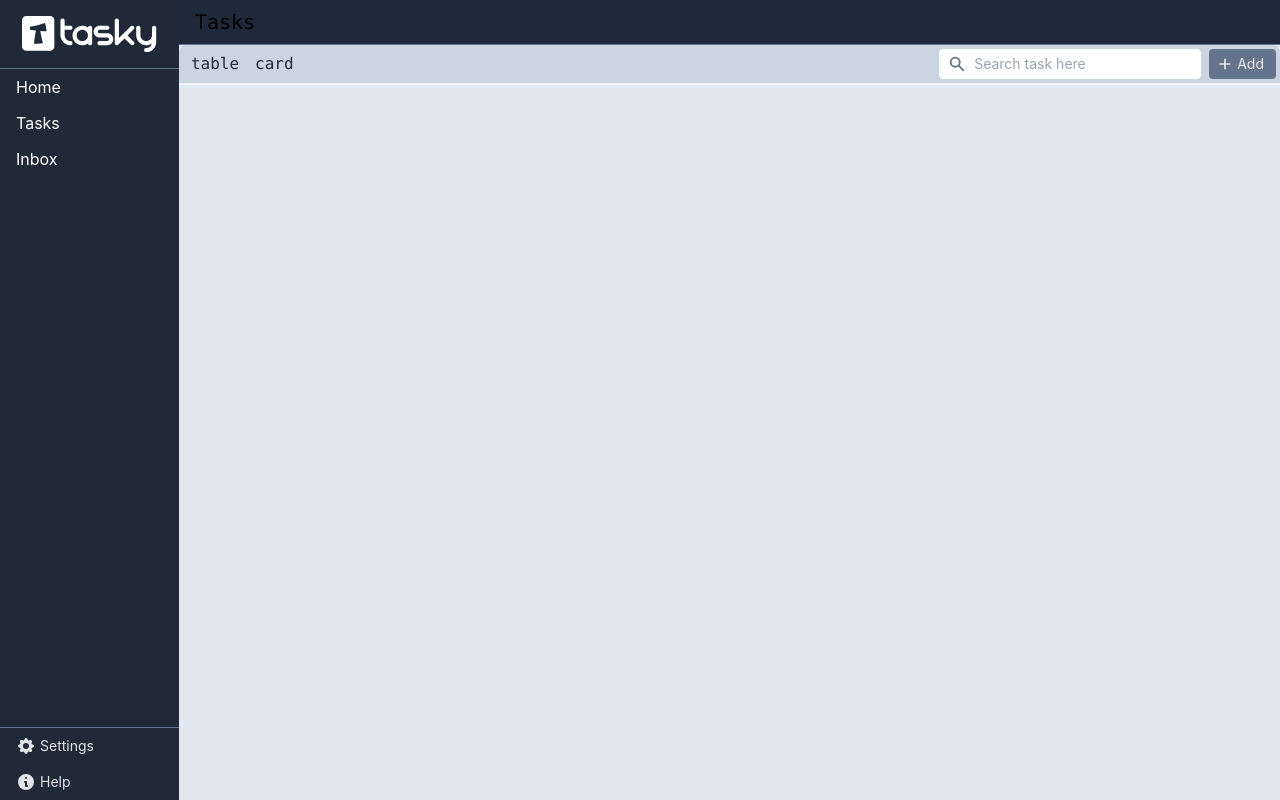
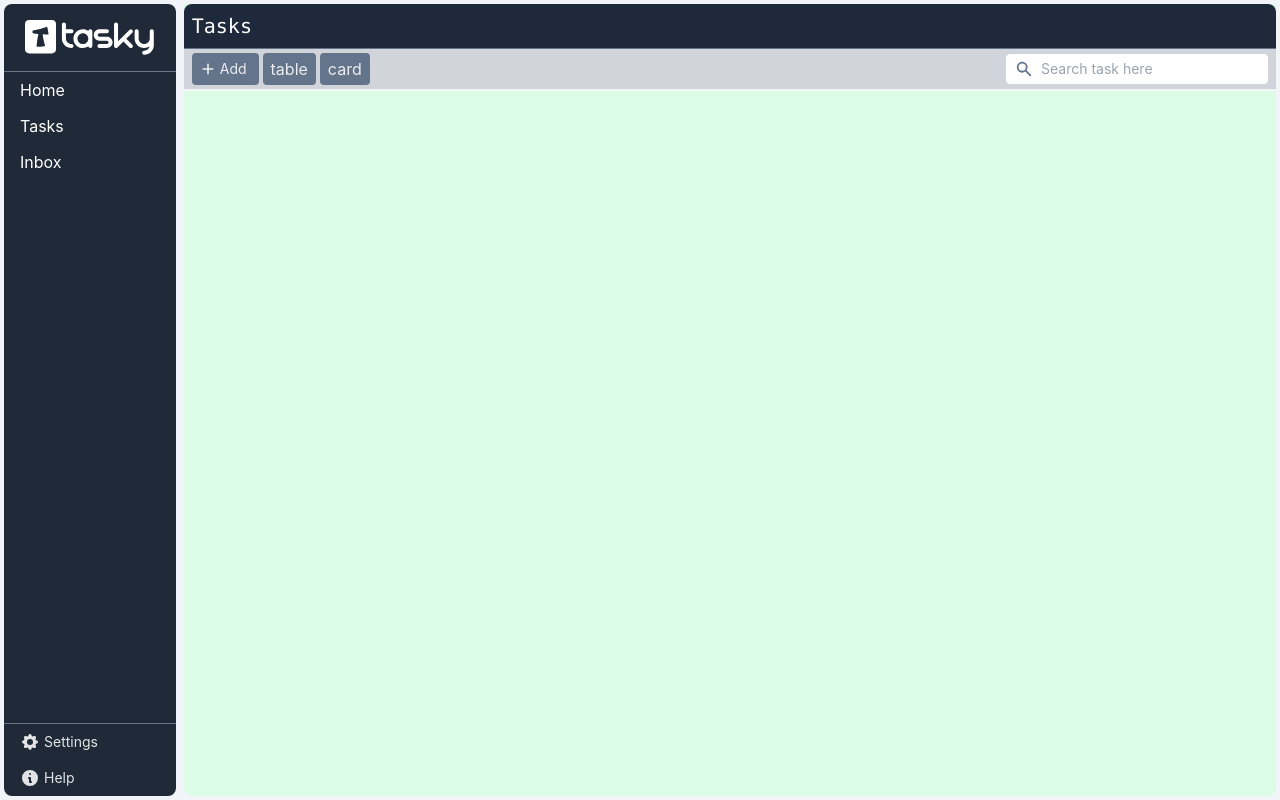
Before and after one commit to swarnavopramanik/task-management-application, a React (Vite) app: page /dashboard in a window 1280 px wide. Built offline with nearby package versions, Linux system fonts and the light colour scheme.

Commit message:
updated design

```diff
--- a/src/components/dashboardnav.jsx
+++ b/src/components/dashboardnav.jsx
@@ -1,13 +1,14 @@
 import React from 'react'
 
-import { HiPlus, HiCog, HiInformationCircle as Info,HiMenu } from "react-icons/hi"
+import { HiPlus, HiCog, HiInformationCircle as Info, HiMenu } from "react-icons/hi"
 import { LogoLight30 } from '../assets/taskylogos'
 
 
 export default function DashboardNav() {
   return (
 
-    <nav className="bg-gray-800 h-12 md:h-screen w-screen md:w-52 ">
+    <div className=" h-12 md:h-screen w-screen md:w-52 pt-1 px-1 md:p-1">
+      <nav className="bg-gray-800  h-full w-full rounded-lg md:rounded-r-lg">
         <div className='flex md:hidden justify-between h-full p-2'>
           <div className=" my-auto">
             <a href='/' className="block w-24 text-white "><LogoLight30 /></a>
@@ -40,6 +41,7 @@ export default function DashboardNav() {
           </div>
         </div>
       </nav>
+    </div>
 
   )
 }
--- a/src/components/tasks.jsx
+++ b/src/components/tasks.jsx
@@ -93,21 +93,22 @@ export default function Tasks() {
 
   return (
     <>
-      <div className="flex justify-between items-center px-2 bg-slate-800 border-b border-slate-500">
-        <h2 className=" p-2 text-xl font-mono text-black">Tasks</h2>
-        <div className="flex">
-          {/* avatar for profile. */}
-        </div>
+      <div className="flex justify-between items-center px-2 bg-slate-800 border-b border-slate-500 rounded-t-lg ">
+        <h2 className="py-2 text-xl font-mono text-white">Tasks</h2>
       </div>
 
-      <div className="flex justify-between items-center p-1 bg-slate-300 rounded-t-lg">
+      <div className="flex justify-between items-center bg-gray-300 px-2 py-1">
         <div className='flex'>
-        <button className=" px-2  font-mono text-slate-800">table</button>
-        <button className=" px-2  font-mono text-slate-800">card</button>
+          <button className=" mr-1 bg-slate-500 inline-flex items-center px-2 py-1 rounded hover:bg-slate-600 hover:duration-500 hover:text-white" onClick={() => (setformstate({ ...formstate, state: "new" }))} >
+            <HiPlus />
+            <span className="mx-1 text-sm">Add</span>
+          </button>
+          <button className="mr-1 bg-slate-500 px-2 py-1 rounded hover:bg-slate-600 hover:duration-500 hover:text-white">table</button>
+          <button className="mr-1 bg-slate-500 px-2 py-1 rounded hover:bg-slate-600 hover:duration-500 hover:text-white">card</button>
         </div>
         <div className="flex">
           <TaskSearch changehandler={handleTaskSearch} />
-          <button className=" ml-2 bg-slate-500 inline-flex items-center px-2 py-1 rounded hover:bg-slate-600 hover:duration-500 hover:text-white" onClick={() => (setformstate({ ...formstate, state: "new" }))} > <HiPlus /> <span className="mx-1 text-sm">Add</span></button>
+
         </div>
       </div>
 
@@ -123,7 +124,6 @@ export default function Tasks() {
               title="Create new task"
               submitbtn="Create"
               closeForm={closeForm} />
-
           </div>) : null}
 
         {formstate.state === "edit" ?
@@ -137,8 +137,8 @@ export default function Tasks() {
               closeForm={closeForm} />
           </div>) : null}
 
-        {/*  */}
-        <div className=" flex flex-col items-center sm:items-start sm:grid sm:grid-cols-2 lg:grid-cols-3  gap-x-2 gap-y-4 p-2 ">
+
+        <div className=" flex flex-col items-center sm:grid sm:grid-cols-2 lg:grid-cols-4 lg:items-start gap-x-2 gap-y-4 p-2 ">
           {/* tasks goes here */}
           {taskList.map(task => (<TaskCard
             key={task.taskId}
@@ -194,15 +194,15 @@ export function TaskCard(task) {
           <p className=' inline text-slate-500  bg-slate-200 px-3 rounded-lg '>{task.type ? task.type : "type"}</p>
         </div>
 
-        <p className="text-gray-700 bg-gray-100 rounded-lg max-h-fit p-2">
-          {task.desc ? (task.desc.length > 50 ? task.desc.substr(0, 40) + '...' : task.desc) : "Some quick example text to build on the card title and make up the bul..."}
+        <p className="text-gray-700 text-sm bg-gray-100 rounded-lg max-h-fit p-2">
+          {task.desc ? task.desc : "Some quick example text to build on the card title and make up the bul..."}
         </p>
       </div>
     </div>
   )
 }
 
-function CardIcon({ name, clickhandler = null, tooltip = "tooltip", styles=null }) {
+function CardIcon({ name, clickhandler = null, tooltip = "tooltip", styles = null }) {
   return (
     <button
       type="button" className={"group relative inline-block rounded-lg p-1 text-slate-600 text-xl  " + styles}
--- a/src/pages/dashboardlayout.jsx
+++ b/src/pages/dashboardlayout.jsx
@@ -8,8 +8,10 @@ export default function DashboardLayout() {
         <div>
             <div className="flex flex-col md:flex-row bg-slate-100 h-screen overflow-hidden ">
                 <DashboardNav />
-                <div className=" h-screen bg-slate-200  rounded-t-lg w-full ">
+                <div className="h-screen w-full p-1">
+                    <div className="w-full bg-green-100 h-full rounded-b-lg">
                     <Outlet />
+                    </div>
                 </div>
             </div>
         </div>
```
Lines whose indentation alone changed are shown as unchanged.
